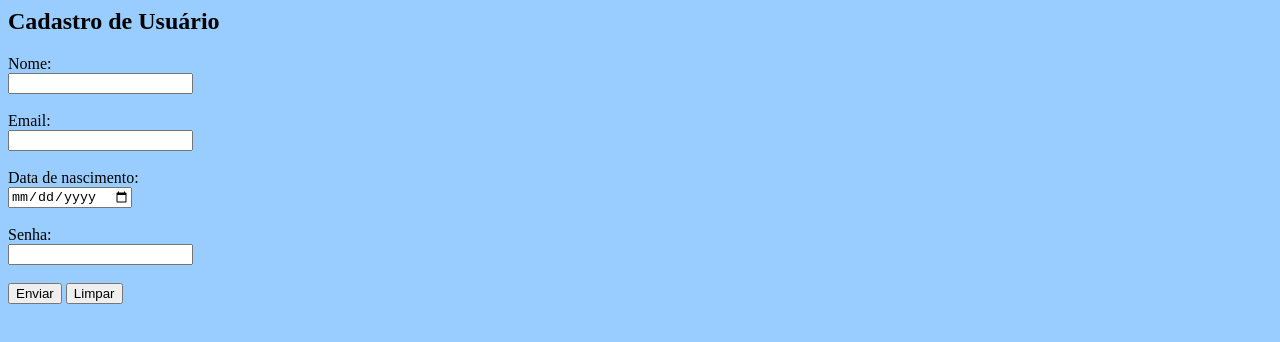
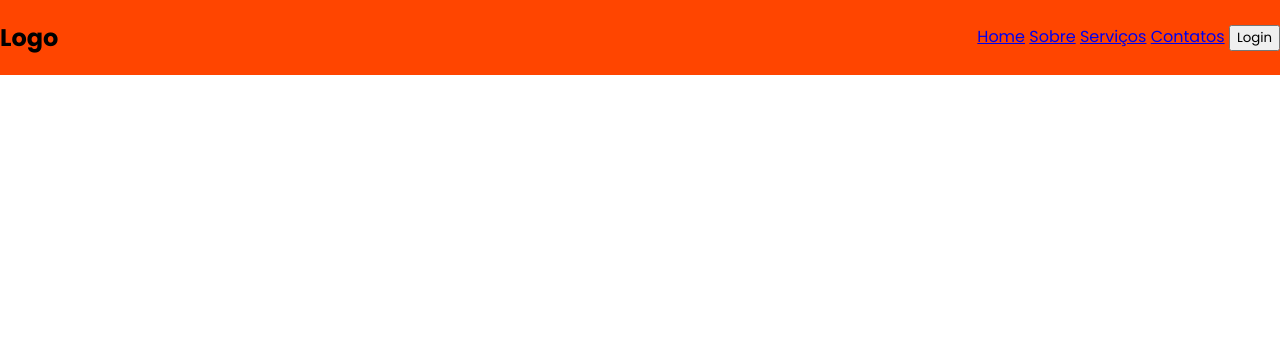
Before and after one commit to rafaeoTW4/form_html, a plain HTML site: page index.html in a window 1280 px wide. Drawn offline with Linux system fonts and the light colour scheme.

Commit message:
Criando o header

```diff
--- /dev/null
+++ b/css/style.css
@@ -0,0 +1,19 @@
+
+@import url('https://fonts.googleapis.com/css2?family=Poppins:ital,wght@0,100;0,200;0,300;0,400;0,500;0,600;0,700;0,800;0,900;1,100;1,200;1,300;1,400;1,500;1,600;1,700;1,800;1,900&display=swap');
+
+
+* {
+font-family: 'Poppins';
+}
+
+
+header {
+    display: flex;
+    justify-content: space-between;
+    align-items: center;
+    position: fixed;
+    top: 0;
+    left: 0;
+    width: 100%;
+    background-color: orangered
+}
--- a/index.html
+++ b/index.html
@@ -1,60 +1,34 @@
-<html>
-
+<!DOCTYPE html>
+<html lang="en">
 <head>
-
-    <style>
-
-     body {
-
-        background-color: #99ccff
-     }
-
-
-    </style>
-
-
-</head>
-
-
-
-<body>
+    <meta charset="UTF-8">
+    <meta name="viewport" content="width=device-width, initial-scale=1.0">
+    <title>Form login</title>
+    <!-- Importando arquivo CSS -->
+    <link rel="stylesheet" href="css/style.css">
 
 
 
 
-    <h2>Cadastro de Usuário</h2>
+</head>
+<body>
+    <header>
 
-    <form action="">
+        <h2 class="logo">
+            Logo
+        </h2>
 
-        <!-- Para ter o foco no input ao clicar na label, basta adicionar um id no input e usar o mesmo id para o for da label -->
-      <label for="nome"> Nome:</label><br>
-      <input type="text" id="nome" name=""  value=""><br><br>
+     <nav class="menu">
 
-
-      <label for="email"> Email:</label><br>
-      <input type="email" id="email" name=""  value=""><br><br>
-
-      <label for="data"> Data de nascimento:</label><br>
-      <input type="date" id="data" name=""  value=""><br><br>
-
-      <label for="senha"> Senha:</label><br>
-      <input type="password" id="senha" name=""  value=""><br><br>
+        <a href="#">Home</a>
+        <a href="#">Sobre</a>
+        <a href="#">Serviços</a>
+        <a href="#">Contatos</a>
+        <button class="btn-login">Login</button>
+     </nav>
 
 
 
-
-      <button type="submit">Enviar</button>
-      <button type="reset">Limpar</button>
-
-
-    </form>
-
-
+    </header>
 </body>
-
-
-
-
-
-
 </html>
```
